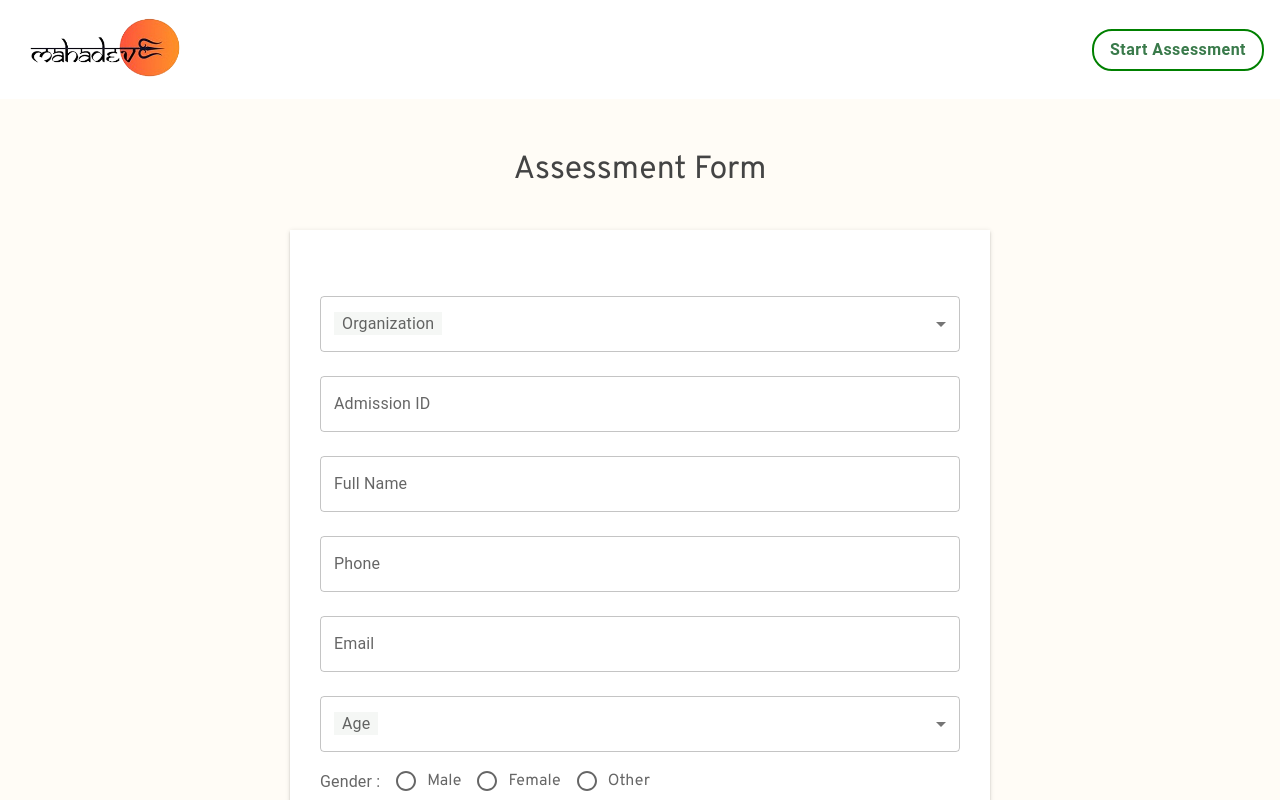
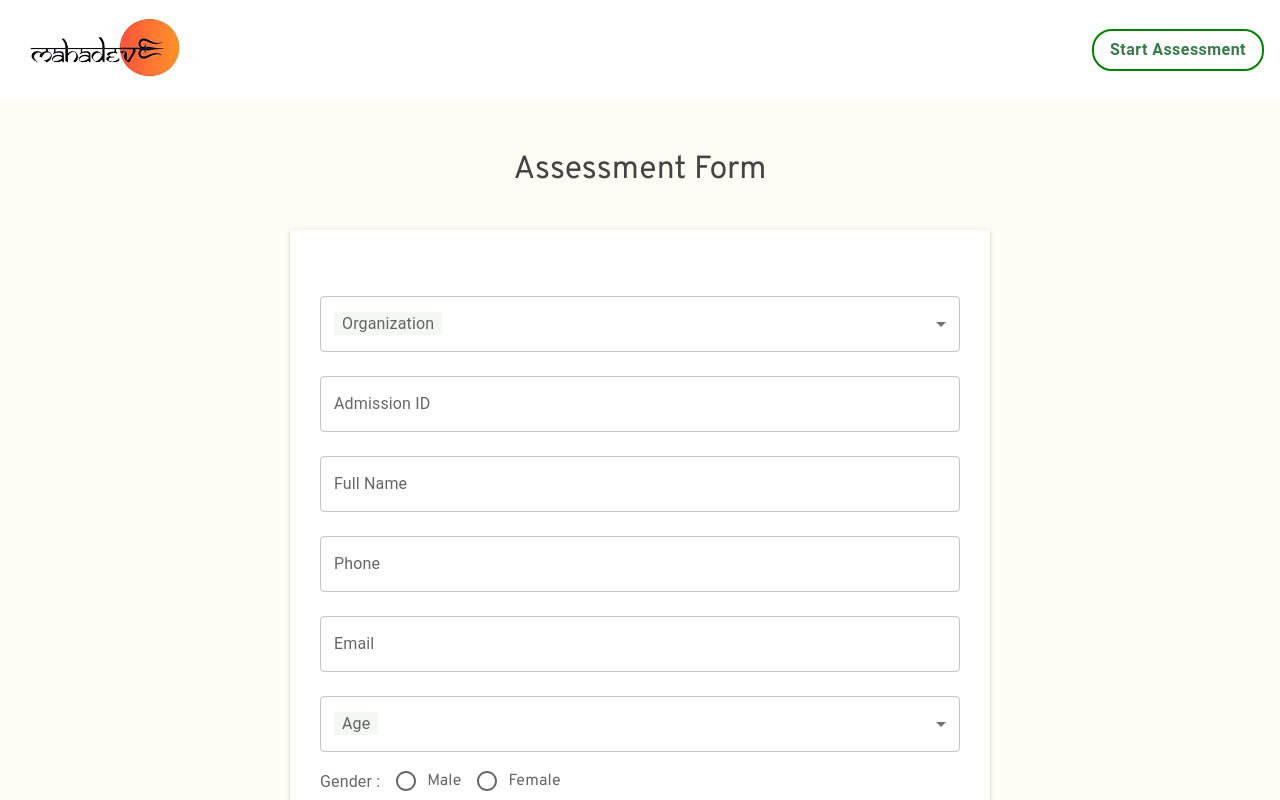
Before and after one commit to KaushalS1911/m_wellness_fe, a React (Create React App) app: page /assessment-form in a window 1280 px wide. Shown: the top 800 px of the page. Built offline with nearby package versions, Linux system fonts and the light colour scheme.

Commit message:
remove other option from the gender options

```diff
--- a/src/pages/PointTable.js
+++ b/src/pages/PointTable.js
@@ -6,15 +6,15 @@ import Typography from "@mui/material/Typography";
 
 function PointTable(props) {
     const [points, setPoints] = useState(75);
-    const language = sessionStorage.getItem("language")
-    const {id} = useParams()
+    const language = sessionStorage.getItem("language");
+    const {id} = useParams();
     const settings = {
         width: 350,
         height: 200,
         // value: 60,
     };
 
-    const per = ((id * 100) / 60).toFixed(0)
+    const per = ((id * 100) / 60).toFixed(0);
 
     const descEng = (data) => {
         switch (true) {
--- a/src/pages/getStarted/getStartedForm/GetStartedForm.js
+++ b/src/pages/getStarted/getStartedForm/GetStartedForm.js
@@ -167,7 +167,6 @@ function GetStartedForm(props) {
                                     >
                                         <FormControlLabel sx={{color:"#00000099"}} value="male" control={<Radio />} label="Male" />
                                         <FormControlLabel sx={{color:"#00000099"}} value="female" control={<Radio />} label="Female" />
-                                        <FormControlLabel sx={{color:"#00000099"}} value="other" control={<Radio />} label="Other" />
                                     </RadioGroup>
                                 </Box>
                             <Box sx={{mt: "20px", display: "flex", justifyContent: "end"}}>
```
